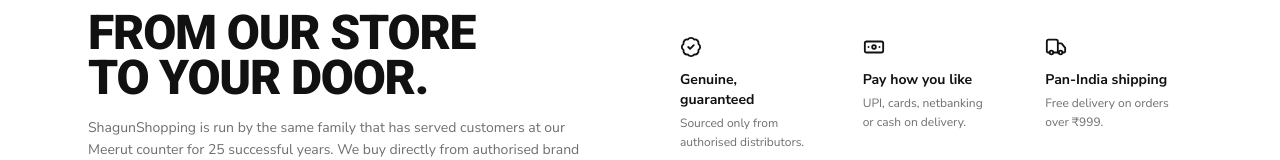
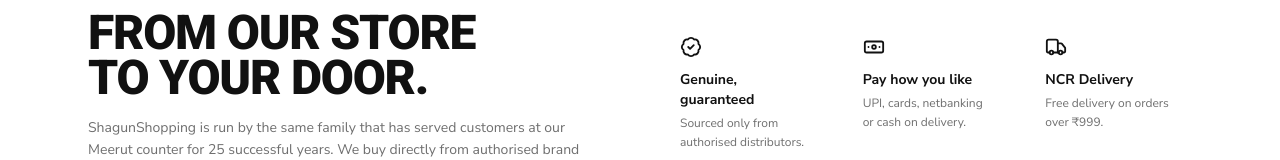
Before and after one commit to csekarankumar01/shagunshopping, a React (Vite) app in the folder client/: page / in a window 1280 px wide. Shown: the part 1354-1514 px from the top of the page. Built offline with nearby package versions, Linux system fonts and the light colour scheme; no server answers.

Commit message:
Initial commit

```diff
--- a/client/src/lib/config.js
+++ b/client/src/lib/config.js
@@ -15,7 +15,7 @@
 // The brands stocked at the counter (used for the marquee + fallback filters)
 export const BRANDS = [
   'Lotus Herbals',
-  'Fixderma',
+  'FixDERMA',
   'Pilgrim',
   'Mitvana',
   'Dot & Key',
@@ -25,7 +25,7 @@
   'Swiss Beauty',
   'Insight',
   'Deconstruct',
-  'Dr Su',
+  'Dr. Su',
   'Ras Luxury',
   'Oriflame',
   'Komeo Wellness',
--- a/client/src/pages/Home.jsx
+++ b/client/src/pages/Home.jsx
@@ -116,7 +116,7 @@
             {[
               { icon: BadgeCheck, title: 'Genuine, guaranteed', text: 'Sourced only from authorised distributors.' },
               { icon: Banknote, title: 'Pay how you like', text: 'UPI, cards, netbanking or cash on delivery.' },
-              { icon: Truck, title: 'Pan-India shipping', text: `Free delivery on orders over ₹${FREE_SHIPPING_ABOVE}.` },
+              { icon: Truck, title: 'NCR Delivery', text: `Free delivery on orders over ₹${FREE_SHIPPING_ABOVE}.` },
             ].map(({ icon: Icon, title, text }) => (
               <div key={title} className="rounded-2xl bg-porcelain p-5">
                 <Icon size={22} className="text-mulberry" />
```
